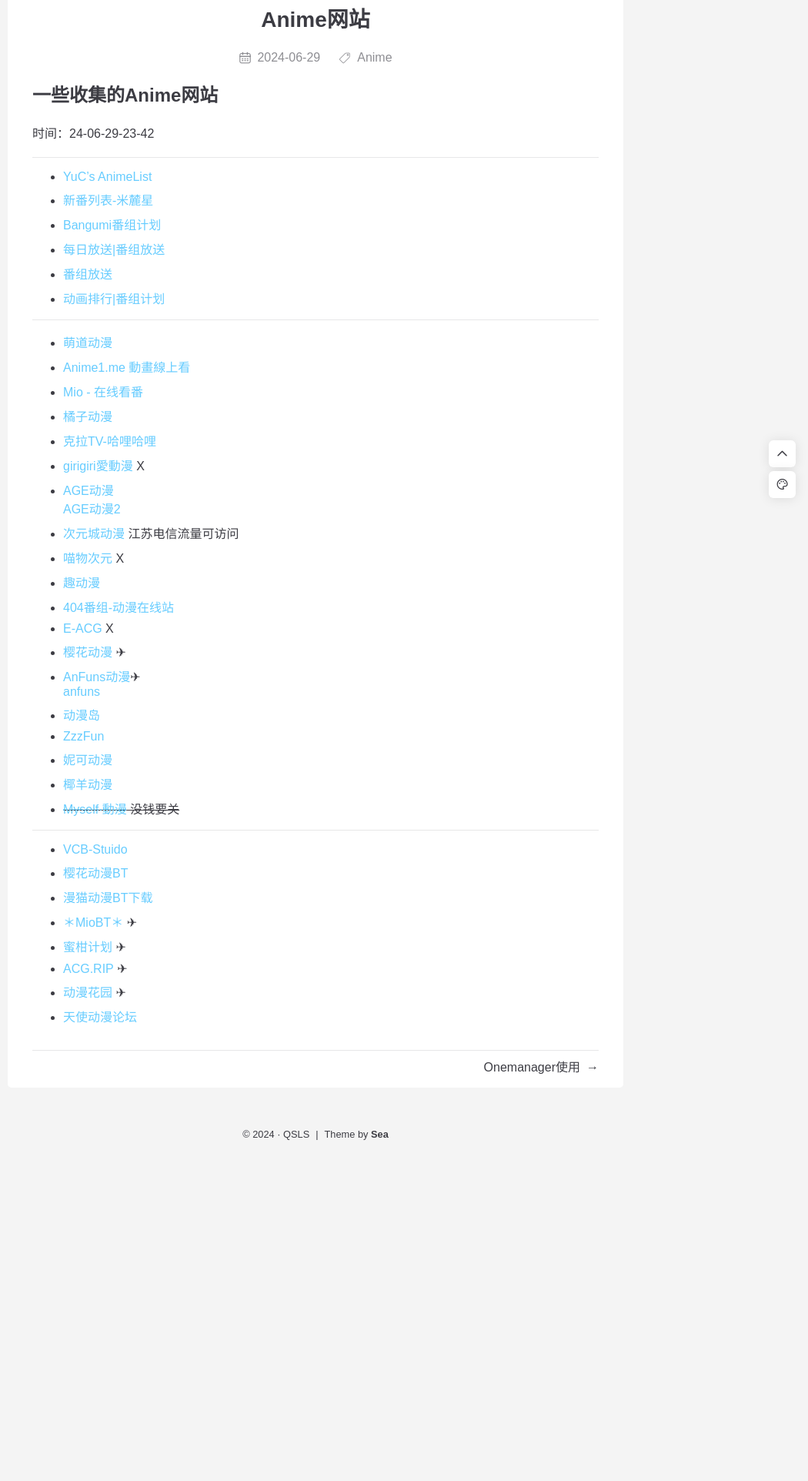
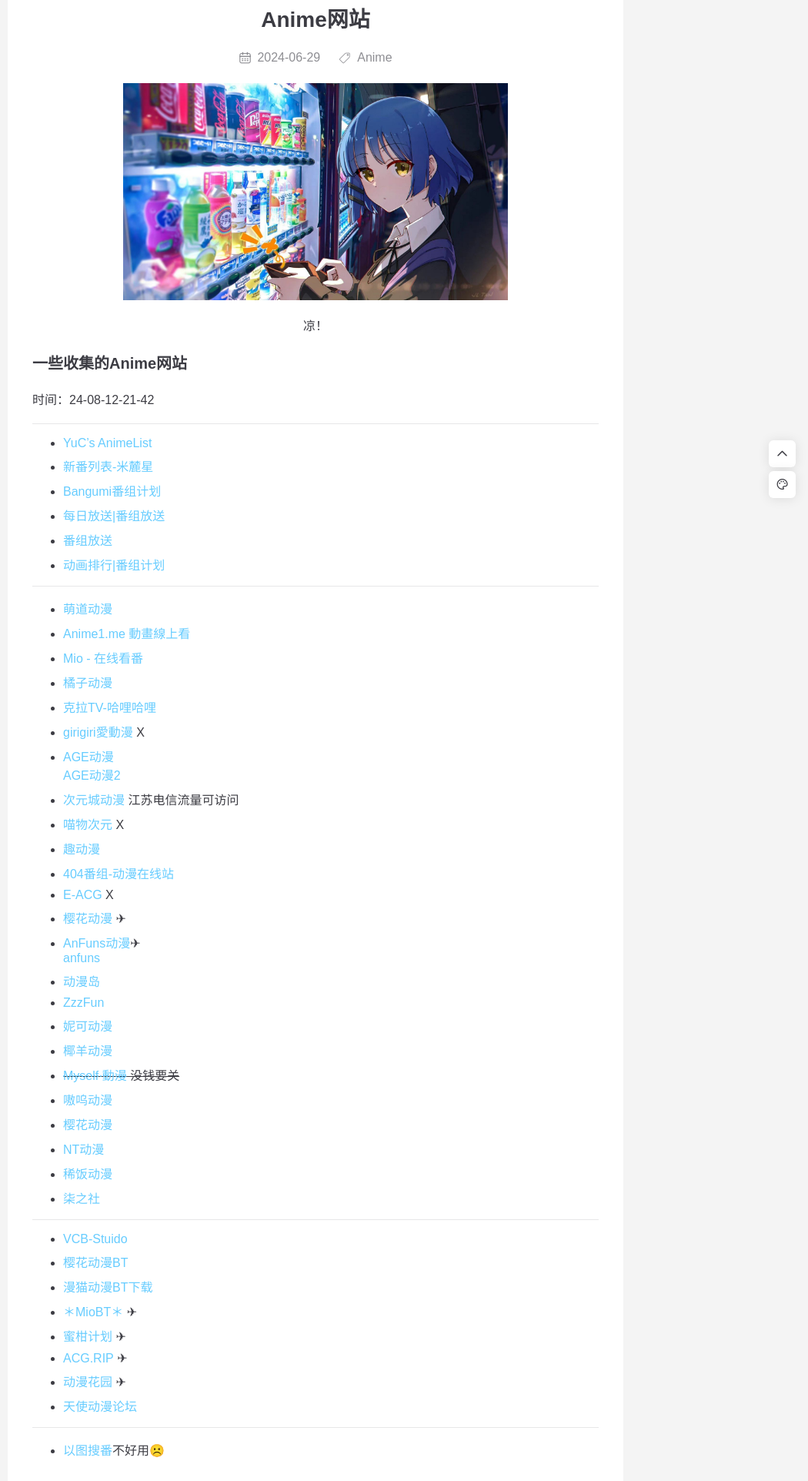
Before and after one commit to qingshanls/qingshanls.github.io, a plain HTML site: page 2024/06/29/Anime网站/index.html in a window 1280 px wide. Shown: the part 116-2040 px from the top of the page at 77% size, without its empty margins (230-1280 px from the left). Before the commit the page ends 1629 px from the top, so only its background shows below. Drawn offline with Linux system fonts and the light colour scheme; some packages are replaced by stand-ins of ours; a script that the page names is missing; a small style sheet from the web is missing.

Commit message:
Site updated: 2024-08-12 21:48:01

```diff
--- a/2024/06/29/Anime网站/index.html
+++ b/2024/06/29/Anime网站/index.html
@@ -20,18 +20,20 @@
 
 
 
-  <meta name="description" content="一些收集的Anime网站 时间：24-06-29-23-42   YuC’s AnimeList 新番列表-米麓星 Bangumi番组计划 每日放送|番组放送 番组放送 动画排行|番组计划    萌道动漫 Anime1.me 動畫線上看 Mio - 在线看番 橘子动漫 克拉TV-哈哩哈哩 girigiri愛動漫 X AGE动漫 AGE动漫2 次元城动漫  江苏电信流量可访问 喵物次元 X 趣动漫">
+  <meta name="description" content="凉！  一些收集的Anime网站 时间：24-08-12-21-42   YuC’s AnimeList 新番列表-米麓星 Bangumi番组计划 每日放送|番组放送 番组放送 动画排行|番组计划    萌道动漫 Anime1.me 動畫線上看 Mio - 在线看番 橘子动漫 克拉TV-哈哩哈哩 girigiri愛動漫 X AGE动漫 AGE动漫2 次元城动漫  江苏电信流量可访问 喵物次元">
 <meta property="og:type" content="article">
 <meta property="og:title" content="Anime网站">
 <meta property="og:url" content="https://github.com/qingshanls.github.io/2024/06/29/Anime%E7%BD%91%E7%AB%99/index.html">
 <meta property="og:site_name" content="QSLS">
-<meta property="og:description" content="一些收集的Anime网站 时间：24-06-29-23-42   YuC’s AnimeList 新番列表-米麓星 Bangumi番组计划 每日放送|番组放送 番组放送 动画排行|番组计划    萌道动漫 Anime1.me 動畫線上看 Mio - 在线看番 橘子动漫 克拉TV-哈哩哈哩 girigiri愛動漫 X AGE动漫 AGE动漫2 次元城动漫  江苏电信流量可访问 喵物次元 X 趣动漫">
+<meta property="og:description" content="凉！  一些收集的Anime网站 时间：24-08-12-21-42   YuC’s AnimeList 新番列表-米麓星 Bangumi番组计划 每日放送|番组放送 番组放送 动画排行|番组计划    萌道动漫 Anime1.me 動畫線上看 Mio - 在线看番 橘子动漫 克拉TV-哈哩哈哩 girigiri愛動漫 X AGE动漫 AGE动漫2 次元城动漫  江苏电信流量可访问 喵物次元">
 <meta property="og:locale">
+<meta property="og:image" content="https://github.com/image/0812.jpg">
 <meta property="article:published_time" content="2024-06-29T14:38:49.000Z">
-<meta property="article:modified_time" content="2024-06-30T07:07:20.835Z">
+<meta property="article:modified_time" content="2024-08-12T13:47:03.245Z">
 <meta property="article:author" content="QSLS">
 <meta property="article:tag" content="Anime">
 <meta name="twitter:card" content="summary">
+<meta name="twitter:image" content="https://github.com/image/0812.jpg">
 
   <style>
     :root {
@@ -97,8 +99,12 @@
 
   </header>
   <div class="sea-article-content sea-doc">
-    <h2 id="一些收集的Anime网站">一些收集的Anime网站</h2>
-<p>时间：24-06-29-23-42</p>
+    <div align=center>
+<img src="/image/0812.jpg" alt="0812" width="500" heigth="230">
+<P>凉！</P>
+</div>
+<h3 id="一些收集的Anime网站">一些收集的Anime网站</h3>
+<p>时间：24-08-12-21-42</p>
 <hr>
 <ul>
 <li><a target="_blank" rel="noopener" href="https://yuc.wiki/">YuC’s AnimeList</a></li>
@@ -131,6 +137,11 @@
 <li><a target="_blank" rel="noopener" href="http://www.nicotv.vip">妮可动漫</a></li>
 <li><a target="_blank" rel="noopener" href="http://nnfan.natapp1.cc/">椰羊动漫</a></li>
 <li><s><a target="_blank" rel="noopener" href="https://myself-bbs.com/portal.php">Myself 動漫</a> 没钱要关</s></li>
+<li><a target="_blank" rel="noopener" href="https://www.moedm.net">嗷呜动漫</a></li>
+<li><a target="_blank" rel="noopener" href="https:/_yinghua.us">樱花动漫</a></li>
+<li><a target="_blank" rel="noopener" href="https://www.ntdm9.com">NT动漫</a></li>
+<li><a target="_blank" rel="noopener" href="https://dick.xfani.com">稀饭动漫</a></li>
+<li><a target="_blank" rel="noopener" href="https://www.07vods.cc">柒之社</a></li>
 </ul>
 <hr>
 <ul>
@@ -142,6 +153,10 @@
 <li><a target="_blank" rel="noopener" href="https://acg.rip/">ACG.RIP</a> <span class="github-emoji" alias="airplane" style="" fallback-src="https://github.githubassets.com/images/icons/emoji/unicode/2708.png?v8">✈</span></li>
 <li><a target="_blank" rel="noopener" href="http://dmhy.org/">动漫花园</a> <span class="github-emoji" alias="airplane" style="" fallback-src="https://github.githubassets.com/images/icons/emoji/unicode/2708.png?v8">✈</span></li>
 <li><a target="_blank" rel="noopener" href="https://www.tsdm39.com/forum.php">天使动漫论坛</a></li>
+</ul>
+<hr>
+<ul>
+<li><a target="_blank" rel="noopener" href="https://trace.moe/">以图搜番</a>不好用☹️</li>
 </ul>
 
   </div>
```
Also changed, not shown: index.html (+6 -3 lines), image/0812.jpg (added).
